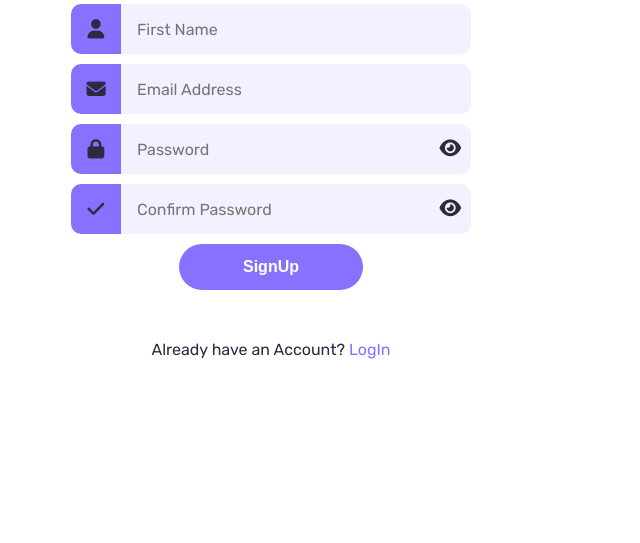
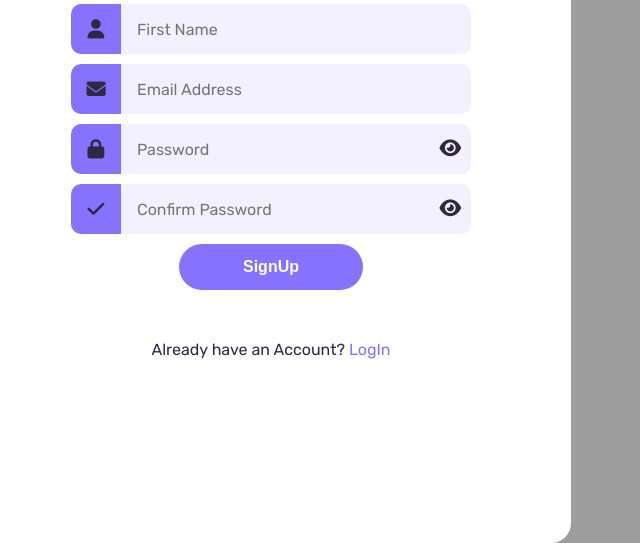
Before and after one commit to N3ssar/SignUp-logIn, a plain HTML site: page index.html in a window 1280 px wide. Shown: the part 257-800 px from the top of the page, without its empty margins (29-669 px from the left). Drawn offline with Linux system fonts and the light colour scheme; the site is published under a folder, as on GitHub Pages, so addresses that start at the root find nothing.

Commit message:
Add files via upload

```diff
--- a/assets/css/style.css
+++ b/assets/css/style.css
@@ -22,7 +22,7 @@ body {
     color: var(--text-color);
     text-align: center;
     min-height: 100dvh;
-    background: url('/assets/images/bg.jpg');
+    background: url('../images/bg.jpg');
     background-size: cover;
     background-position: right;
     overflow: hidden;
```
